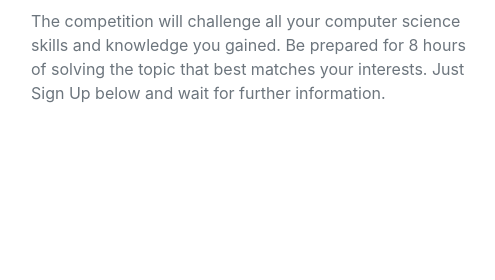
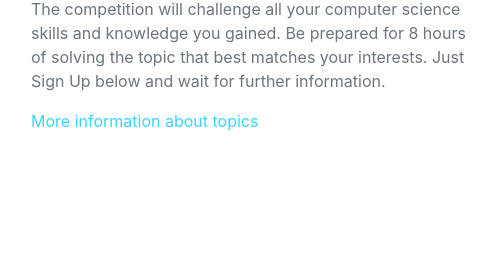
Before and after one commit to Matfyz-Developer-Student-Club/websites, a plain HTML site: page index.html in a window 1280 px wide. Shown: the part 2977-3257 px from the top of the page, 289-784 px from the left. Drawn offline with nearby package versions, Linux system fonts and the light colour scheme; a web font is replaced by a local one.

Commit message:
Adding the specification document including link

```diff
--- a/index.html
+++ b/index.html
@@ -178,6 +178,7 @@
                                     Sign Up
                                     below and wait for further information.
                                 </p>
+                                <a href="assets/hackathon-spec.pdf" target="_blank">More information about topics</a>
                             </div>
                         </div>
                     </div>
```
Also changed, not shown: 1 other file.
